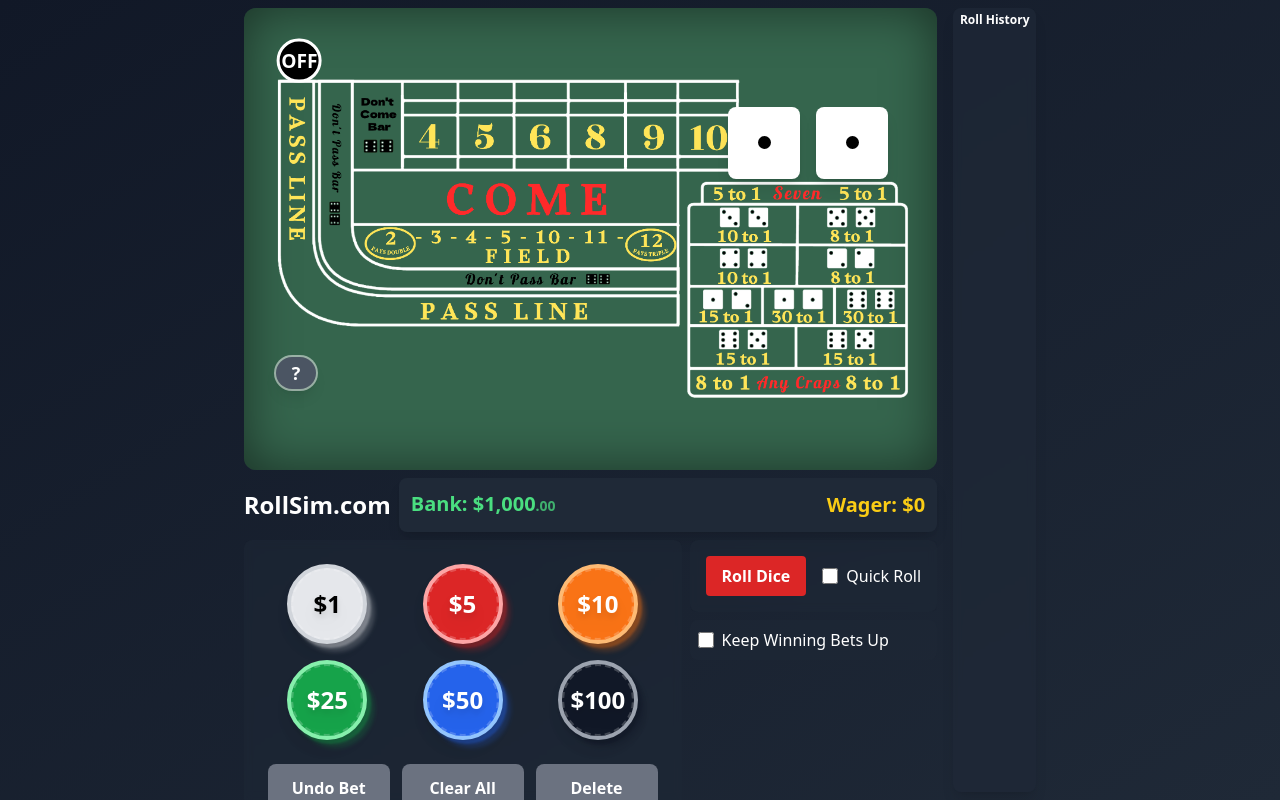
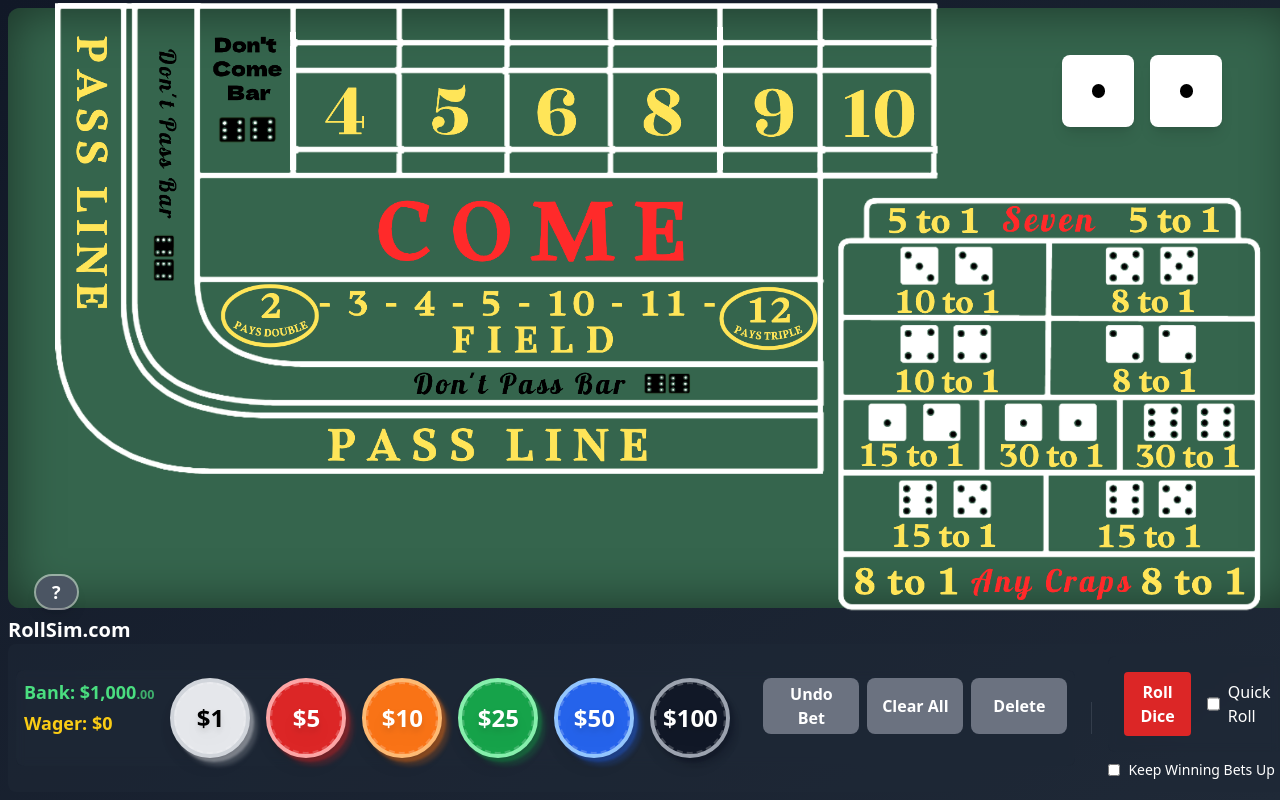
Before and after one commit to adamnelsonarcher/react-craps, a React (Create React App) app: page / in a window 1280 px wide. Built offline with nearby package versions, Linux system fonts and the light colour scheme.

Commit message:
polishing bottom controls

```diff
--- a/src/App.tsx
+++ b/src/App.tsx
@@ -446,9 +446,9 @@ const App: React.FC = () => {
         {/* Main container */}
         <div className="flex flex-row gap-4 h-full max-w-[1800px] mx-auto">
           {/* Left side - Game board and controls in column */}
-          <div className="flex-[3.8] flex flex-col gap-2 h-full">
-            {/* Game board - reduced size */}
-            <div className="h-[60%] flex items-center justify-center bg-felt-green rounded-xl p-4 shadow-table">
+          <div className="flex-[3.8] flex flex-col gap-2 h-full min-h-0">  {/* Added min-h-0 */}
+            {/* Game board */}
+            <div className="h-[85%] flex items-center justify-center bg-felt-green rounded-xl p-3 shadow-table min-h-0">  {/* Changed from 70% to 75% */}
               <div className="w-full h-full relative">
                 <div className="absolute inset-0">
                   <div className="w-full h-full flex items-center justify-center">
@@ -509,21 +509,13 @@ const App: React.FC = () => {
             </div>
 
             {/* Betting Controls */}
-            <div className={`h-[40%] flex flex-col gap-2 ${helpMode ? 'pointer-events-none' : ''}`}>
-              <div className="flex items-center gap-2">
-                <h1 className="text-2xl font-semibold text-white whitespace-nowrap">RollSim.com</h1>
+            <div className={`h-[25%] flex flex-col gap-0 ${helpMode ? 'pointer-events-none' : ''} min-h-0`}>  {/* Changed from 30% to 25% */}
+              {/* Title only */}
+              <h1 className="text-xl font-semibold text-white whitespace-nowrap">RollSim.com</h1>
 
-                <div className="bg-gray-800 rounded-lg p-3 flex-1 flex justify-between items-center shadow-lg">
-                  <span className="text-xl text-green-400 font-bold whitespace-nowrap">
-                    Bank: <AnimatedBalance value={bank} animate={lastProfit > 0} />
-                  </span>
-                  <span className="text-xl text-yellow-400 font-bold whitespace-nowrap">
-                    Wager: ${calculateTotalWager(bets).toLocaleString()}
-                  </span>
-                </div>
-              </div>
-
-              <div className="flex gap-2 flex-1">
+              {/* Main controls row - single line */}
+              <div className="flex gap-4 items-center flex-1 bg-gray-800/50 rounded-lg p-2">
+                {/* Left section - Betting Controls with Bank/Wager info */}
                 <BettingControls
                   onChipSelect={setSelectedChipValue}
                   selectedChipValue={selectedChipValue}
@@ -532,8 +524,22 @@ const App: React.FC = () => {
                   onToggleDelete={() => setDeleteMode(!deleteMode)}
                   deleteMode={deleteMode}
                   bank={bank}
+                  bankDisplay={
+                    <div className="flex flex-col justify-center">
+                      <span className="text-lg text-green-400 font-bold whitespace-nowrap">
+                        Bank: <AnimatedBalance value={bank} animate={lastProfit > 0} />
+                      </span>
+                      <span className="text-lg text-yellow-400 font-bold whitespace-nowrap">
+                        Wager: ${calculateTotalWager(bets).toLocaleString()}
+                      </span>
+                    </div>
+                  }
                 />
 
+                {/* Vertical divider */}
+                <div className="h-8 w-px bg-gray-600/50" />
+
+                {/* Right section - Dice and Settings */}
                 <div className="flex flex-col gap-2 flex-1">
                   <DiceArea
                     onRoll={handleRoll}
@@ -541,12 +547,13 @@ const App: React.FC = () => {
                     quickRoll={quickRoll}
                     onQuickRollChange={setQuickRoll}
                   />
-                  <label className="bg-gray-800/50 rounded-lg p-2 flex items-center gap-2 text-white cursor-pointer">
+
+                  <label className="flex items-center gap-2 text-white cursor-pointer text-sm">
                     <input
                       type="checkbox"
                       checked={keepWinningBets}
                       onChange={(e) => setKeepWinningBets(e.target.checked)}
-                      className="w-4 h-4 rounded"
+                      className="w-3 h-3 rounded"
                     />
                     Keep Winning Bets Up
                   </label>
--- a/src/components/BettingControls.tsx
+++ b/src/components/BettingControls.tsx
@@ -53,6 +53,7 @@ interface BettingControlsProps {
   onToggleDelete: () => void;
   deleteMode: boolean;
   bank: number;
+  bankDisplay: React.ReactNode;
 }
 
 const BettingControls: React.FC<BettingControlsProps> = ({
@@ -63,6 +64,7 @@ const BettingControls: React.FC<BettingControlsProps> = ({
   onToggleDelete,
   deleteMode,
   bank,
+  bankDisplay,
 }) => {
   const chipConfigs: ChipConfig[] = [
     { value: 1, color: 'bg-gray-200', ringColor: 'border-gray-300' },
@@ -74,8 +76,11 @@ const BettingControls: React.FC<BettingControlsProps> = ({
   ];
 
   return (
-    <div className="bg-gray-800/50 rounded-lg p-6 flex flex-col gap-6 backdrop-blur-sm">
-      <div className="grid grid-cols-3 gap-4 justify-items-center">
+    <div className="bg-gray-800/50 rounded-lg p-2 flex flex-col gap-2 backdrop-blur-sm min-h-0">
+      <div className="flex gap-4 items-start">
+        {bankDisplay}
+
+        <div className="flex gap-4">
           {chipConfigs.map((config) => {
             const isAffordable = bank >= config.value;
             return (
@@ -89,17 +94,20 @@ const BettingControls: React.FC<BettingControlsProps> = ({
             );
           })}
         </div>
-      <div className="grid grid-cols-3 gap-3">
+
+        <div className="h-full w-px bg-gray-600/50" />
+
+        <div className="flex gap-2">
           <button
             className="btn bg-gray-500 text-white hover:bg-gray-600
-                      text-base py-3"
+                        text-base py-1 px-3 w-24"
             onClick={onUndo}
           >
             Undo Bet
           </button>
           <button
             className="btn bg-gray-500 text-white hover:bg-gray-600
-                    text-base py-3"
+                        text-base py-1 px-3 w-24"
             onClick={onClear}
           >
             Clear All
@@ -107,10 +115,11 @@ const BettingControls: React.FC<BettingControlsProps> = ({
           <button
             onClick={onToggleDelete}
             className={`btn ${deleteMode ? 'bg-red-600 hover:bg-red-800' : 'bg-gray-500 hover:bg-gray-600'}
-                     text-white text-base py-3`}
+                         text-white text-base py-1 px-3 w-24`}
           >
             {deleteMode ? 'Cancel' : 'Delete'}
           </button>
+        </div>
       </div>
     </div>
   );
```
Lines whose indentation alone changed are shown as unchanged.
